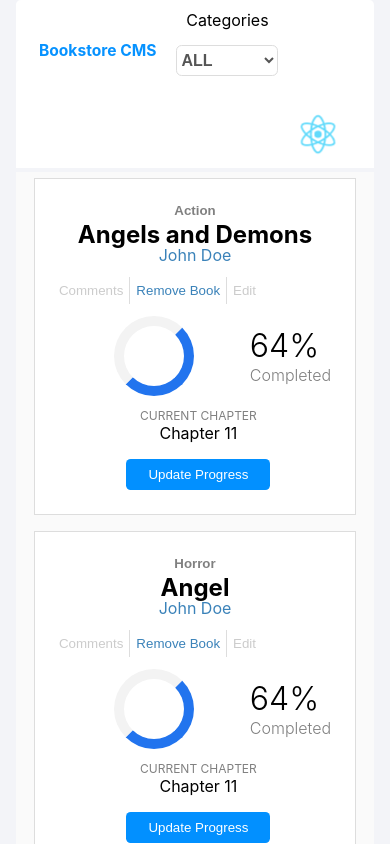
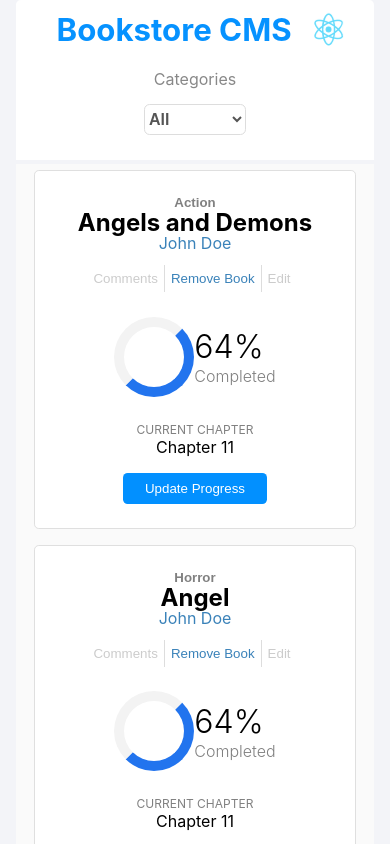
Before and after one commit to geraldgsh/redux-bookstore, a React (Create React App) app: page / in a window 390 px wide. Shown: the top 844 px of the page. Built offline with nearby package versions, Linux system fonts and the light colour scheme.

Commit message:
Minor Changes
- Changed 'ALL' category select option to 'All'
- Fixed some media query discrepancies for mobile device screen width

```diff
--- a/src/assets/css/App.css
+++ b/src/assets/css/App.css
@@ -1,11 +1,6 @@
-.logo-div {
-  text-align: end;
-  border: solid black;
-  width: 50%;
-}
 
 .react-logo {
-  height: 12vmin;
+  height: 10vmin;
   margin-left: auto !important;
   pointer-events: none;
 }
@@ -31,7 +26,7 @@ h1, h2, h3, h4, h5, h6 {
 .all-caps {
   text-transform: uppercase;
 }
-
+.text-grey { color: #888; }
 .bg-white {
   background-color: #FFF;
 }
@@ -87,6 +82,8 @@ button:disabled {
 
 /* Small screens less than 720px */
 @media screen and (max-width: 720px) {
+  .flex-row * { margin: 5px 0; }
+  .react-logo { order: 2; }
   .max-width-90 { width: 99%; margin: auto;}
   .backBG { padding: 0;}
   .container { max-width: none; }
--- a/src/assets/css/BookForm.css
+++ b/src/assets/css/BookForm.css
@@ -41,3 +41,9 @@
   border: none;
   border-radius: 0.35em;
 }
+
+/* Small screens less than 720px */
+@media screen and (max-width: 720px) {
+  .formTitle { text-align: center; }
+  .bookForm { flex-wrap: wrap; justify-content: center; }
+}
--- a/src/assets/css/BookList.css
+++ b/src/assets/css/BookList.css
@@ -10,7 +10,8 @@
   display: flex;
   align-items: center;
   background-color: #FFF;
-  border: 1px solid #DDD;
+  border: 1px solid #DFDFDF;
+  border-radius: 0.3em;
   padding: 24px;
   margin-bottom: 1em;
 }
@@ -43,8 +44,8 @@
 .category {
   color: grey;
   font-family: Arial;
-  font-weight: 900;
-  margin-bottom: 2px;
+  font-weight: 800;
+  margin-bottom: -2px;
 }
 
 .title {
@@ -94,7 +95,6 @@
 .pie-graph {
   width: 60px;
   height: 60px;
-  margin: auto;
   border: 10px solid #f3f3f3;
   border-radius: 50%;
   border-right: 10px solid #2274ee;
@@ -106,7 +106,10 @@
   .actions button:nth-child(2) { padding: 6px; margin: 0; }
   .bookSection { padding: 6px; }
   .book { flex-wrap: wrap; }
+  .app-title { flex-basis: 80%; font-size: 8vmin; text-align: right; }
   #left { flex-basis: 100%; text-align: center; }
-  #center { flex-basis: 100%; padding: 12px 0; border-right: none; }
-  #right { flex-basis: 100%; text-align: center; }
+  .actions { text-align: center; }
+  #center { flex-basis: 100%; padding: 12px 0; border-right: none; margin-top: 0.8em; margin-bottom: 0.8em; }
+  .categories { text-align: center; flex-basis: 100%; order: 3; }
+  #right { flex-basis: 100%; text-align: center; padding-left: 0;  }
 }
--- a/src/constants/categories.js
+++ b/src/constants/categories.js
@@ -9,5 +9,5 @@ export const categories = [
 ];
 
 export const allCategories = [
-  'ALL', ...categories,
+  'All', ...categories,
 ];
--- a/src/containers/BookList.js
+++ b/src/containers/BookList.js
@@ -18,8 +18,8 @@ const BookList = ({
           <h1 className="app-title">
             Bookstore CMS
           </h1>
-          <div className="text-center">
-            Categories
+          <div className="categories text-center">
+            <span className="text-grey">Categories</span>
             <CategoryFilter changeFilter={changeFilter} />
           </div>
           <img className="react-logo" src={logo} alt="logo" />
```
